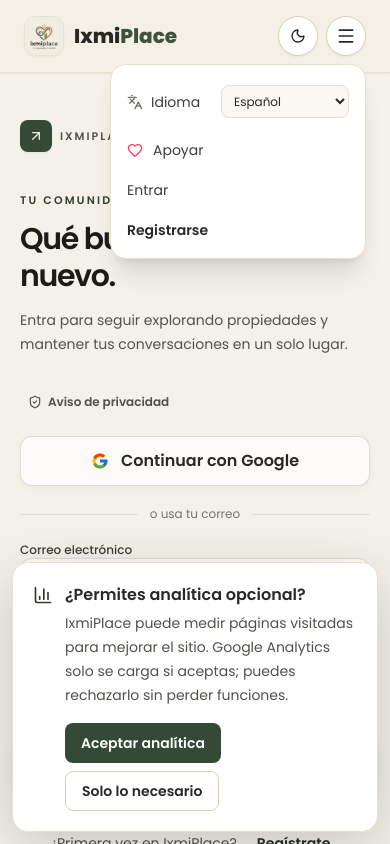
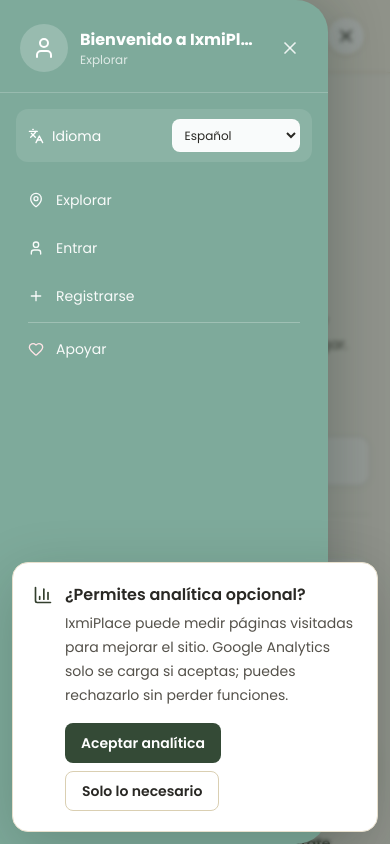
Before and after one commit to PixelCraftDavid/ixmiplace, a React (Vite) app: page /login in a window 390 px wide. Both pictures are taken after a click on the button 346 px from the left and 36 px from the top of the page. Shown: the top 844 px of the page. Built offline with nearby package versions, Linux system fonts and the light colour scheme; no server answers.

Commit message:
diseño responsivo lateral

```diff
--- a/src/components/layout/Navbar.tsx
+++ b/src/components/layout/Navbar.tsx
@@ -1,6 +1,6 @@
 import { useState, useRef, useEffect } from 'react';
 import { Link, useLocation, useNavigate } from 'react-router-dom';
-import { LogOut, Heart, Home, ChevronDown, User, ShieldCheck, Bell, Moon, Sun, Mail, Settings, Languages, Plus, Menu } from 'lucide-react';
+import { LogOut, Heart, Home, ChevronDown, User, ShieldCheck, Bell, Moon, Sun, Mail, Settings, Languages, Plus, Menu, X, MapPin } from 'lucide-react';
 import { signOut } from 'firebase/auth';
 import { auth } from '@/lib/firebase';
 import { useAuth } from '@/features/auth/AuthContext';
@@ -14,6 +14,7 @@
   const { pathname } = useLocation();
   const overDarkHero = pathname === '/';
   const [menuOpen, setMenuOpen] = useState(false);
+  const [mobileDrawerOpen, setMobileDrawerOpen] = useState(false);
   const [darkMode, setDarkMode] = useState(() => document.documentElement.classList.contains('dark'));
   const menuRef = useRef<HTMLDivElement>(null);
 
@@ -83,6 +84,29 @@
     setMenuOpen(false);
   }
 
+  function closeMobileDrawer() {
+    setMobileDrawerOpen(false);
+  }
+
+  useEffect(() => {
+    if (!mobileDrawerOpen) return;
+    const previousOverflow = document.body.style.overflow;
+    document.body.style.overflow = 'hidden';
+    const handleKeyDown = (event: KeyboardEvent) => {
+      if (event.key === 'Escape') closeMobileDrawer();
+    };
+    window.addEventListener('keydown', handleKeyDown);
+    return () => {
+      document.body.style.overflow = previousOverflow;
+      window.removeEventListener('keydown', handleKeyDown);
+    };
+  }, [mobileDrawerOpen]);
+
+  useEffect(() => {
+    closeMobileDrawer();
+    closeMenu();
+  }, [pathname]);
+
   function toggleTheme() {
     const nextDarkMode = !darkMode;
     setDarkMode(nextDarkMode);
@@ -134,13 +158,13 @@
             to="/apoyar"
             aria-label={t('nav.support')}
             title={t('nav.support')}
-            className="motion-ease group hidden h-10 w-10 shrink-0 items-center justify-center rounded-full border border-rose-300/40 bg-[#d95848] text-white shadow-[0_4px_16px_rgba(117,35,28,0.22)] transition duration-300 hover:-translate-y-0.5 hover:bg-[#c94d40] hover:shadow-[0_8px_22px_rgba(117,35,28,0.28)] active:translate-y-0 focus-visible:outline-none focus-visible:ring-2 focus-visible:ring-rose-300 focus-visible:ring-offset-2 focus-visible:ring-offset-[#1c211a] sm:inline-flex sm:w-auto sm:gap-1.5 sm:px-3"
+            className="motion-ease group inline-flex h-10 w-10 shrink-0 items-center justify-center rounded-full border border-rose-300/40 bg-[#d95848] text-white shadow-[0_4px_16px_rgba(117,35,28,0.22)] transition duration-300 hover:-translate-y-0.5 hover:bg-[#c94d40] hover:shadow-[0_8px_22px_rgba(117,35,28,0.28)] active:translate-y-0 focus-visible:outline-none focus-visible:ring-2 focus-visible:ring-rose-300 focus-visible:ring-offset-2 focus-visible:ring-offset-[#1c211a] sm:w-auto sm:gap-1.5 sm:px-3"
           >
             <Heart className="h-4 w-4 fill-current transition-transform duration-300 group-hover:scale-110 group-active:scale-95" />
-            <span className="hidden text-sm font-semibold sm:inline">{t('nav.supportShort')}</span>
+            <span className="sr-only sm:not-sr-only sm:text-sm sm:font-semibold">{t('nav.supportShort')}</span>
           </Link>
           {fbUser ? (
-            <div className="relative" ref={menuRef}>
+            <div className="relative hidden sm:block" ref={menuRef}>
               {/* Botón que abre/cierra el menú */}
               <button
                 type="button"
@@ -284,38 +308,86 @@
               >
                 {t('nav.register')}
               </Link>
-              <div className="relative sm:hidden" ref={menuRef}>
+            </>
+          )}
           <button
             type="button"
-                  onClick={() => setMenuOpen((open) => !open)}
+            onClick={() => setMobileDrawerOpen((open) => !open)}
             aria-label={t('nav.account')}
-                  aria-haspopup="true"
-                  aria-expanded={menuOpen}
-                  className={`flex h-10 w-10 items-center justify-center rounded-full border backdrop-blur-md transition ${overDarkHero ? 'border-white/30 bg-white/10 text-white hover:bg-white/20' : 'border-cream-300 bg-white text-ink-700 shadow-sm hover:bg-cream-50 dark:border-white/20 dark:bg-white/10 dark:text-ink-50 dark:hover:bg-white/20'}`}
+            aria-expanded={mobileDrawerOpen}
+            aria-controls="mobile-navigation-drawer"
+            className={`flex h-10 w-10 items-center justify-center rounded-full border backdrop-blur-md transition sm:hidden ${overDarkHero ? 'border-white/30 bg-white/10 text-white hover:bg-white/20' : 'border-cream-300 bg-white text-ink-700 shadow-sm hover:bg-cream-50 dark:border-white/20 dark:bg-white/10 dark:text-ink-50 dark:hover:bg-white/20'}`}
           >
-                  <Menu className="h-5 w-5" aria-hidden="true" />
+            {mobileDrawerOpen ? <X className="h-5 w-5" aria-hidden="true" /> : <Menu className="h-5 w-5" aria-hidden="true" />}
           </button>
-                {menuOpen && (
-                  <div className="absolute right-0 mt-2 w-64 overflow-hidden rounded-2xl border border-cream-200 bg-white py-2 text-ink-700 shadow-xl dark:border-[#4b5847] dark:bg-[#242a22] dark:text-ink-50">
-                    <label className="flex items-center justify-between gap-3 px-4 py-3 text-sm text-ink-600 dark:text-ink-200">
-                      <span className="inline-flex items-center gap-2"><Languages className="h-4 w-4 text-ink-400" aria-hidden="true" />{t('language.label')}</span>
-                      <select aria-label={t('language.label')} value={locale} onChange={(event) => setLocale(event.target.value as Locale)} className="max-w-32 rounded-lg border border-cream-200 bg-cream-50 px-2 py-1.5 text-xs text-ink-700 outline-none focus-visible:ring-2 focus-visible:ring-brand-500 dark:border-white/10 dark:bg-white/[0.06] dark:text-white">
+        </nav>
+      </div>
+    </header>
+      <div
+        className={`fixed inset-0 z-[60] transition-opacity duration-300 ease-out motion-reduce:transition-none sm:hidden ${mobileDrawerOpen ? 'opacity-100' : 'pointer-events-none opacity-0'}`}
+        aria-hidden={!mobileDrawerOpen}
+      >
+        <button
+          type="button"
+          tabIndex={mobileDrawerOpen ? 0 : -1}
+          onClick={closeMobileDrawer}
+          aria-label={t('nav.closeMenu')}
+          className="absolute inset-0 h-full w-full bg-[#142019]/45 backdrop-blur-[2px]"
+        />
+        <aside
+          id="mobile-navigation-drawer"
+          role="dialog"
+          aria-modal={mobileDrawerOpen}
+          aria-label={t('nav.primary')}
+          inert={!mobileDrawerOpen}
+          className={`absolute inset-y-0 left-0 flex w-[min(84vw,21rem)] flex-col overflow-hidden rounded-r-[2rem] bg-[#7eaa9b] text-white shadow-[12px_0_45px_rgba(19,39,31,0.22)] transition-transform duration-300 ease-[cubic-bezier(0.22,1,0.36,1)] motion-reduce:transition-none dark:bg-[#26392f] ${mobileDrawerOpen ? 'translate-x-0' : '-translate-x-full'}`}
+        >
+          <div className="flex items-center gap-3 border-b border-white/20 px-5 pb-5 pt-[max(1.5rem,env(safe-area-inset-top))]">
+            {profile?.photoURL ? (
+              <img src={profile.photoURL} alt="" referrerPolicy="no-referrer" className="h-12 w-12 rounded-full border-2 border-white/50 object-cover shadow-sm" />
+            ) : (
+              <span className="flex h-12 w-12 items-center justify-center rounded-full bg-white/20 text-white"><User className="h-6 w-6" /></span>
+            )}
+            <div className="min-w-0 flex-1">
+              <p className="truncate text-base font-bold">{profile?.displayName ?? (fbUser ? t('nav.user') : t('nav.guest'))}</p>
+              <p className="truncate text-xs text-white/75">{fbUser?.email ?? t('nav.explore')}</p>
+            </div>
+            <button type="button" onClick={closeMobileDrawer} aria-label={t('nav.closeMenu')} className="flex h-9 w-9 items-center justify-center rounded-full text-white/85 transition hover:bg-white/15 hover:text-white focus-visible:outline-none focus-visible:ring-2 focus-visible:ring-white">
+              <X className="h-5 w-5" aria-hidden="true" />
+            </button>
+          </div>
+
+          <label className="mx-4 mt-4 flex items-center justify-between gap-3 rounded-xl bg-white/10 px-3 py-2.5 text-sm">
+            <span className="inline-flex items-center gap-2"><Languages className="h-4 w-4" aria-hidden="true" />{t('language.label')}</span>
+            <select aria-label={t('language.label')} value={locale} onChange={(event) => setLocale(event.target.value as Locale)} className="max-w-32 rounded-lg border border-white/30 bg-white/95 px-2 py-1.5 text-xs text-ink-700 outline-none focus-visible:ring-2 focus-visible:ring-white">
               <option value="es">{t('language.spanish')}</option>
               <option value="en">{t('language.english')}</option>
               <option value="ote">{t('language.hnahnu')}</option>
             </select>
           </label>
-                    <Link to="/apoyar" onClick={closeMenu} className="flex items-center gap-2.5 px-4 py-2.5 text-sm text-ink-600 transition hover:bg-cream-100 dark:text-ink-200 dark:hover:bg-white/[0.07]"><Heart className="h-4 w-4 text-rose-500" />{t('nav.supportShort')}</Link>
-                    <Link to="/login" onClick={closeMenu} className="flex items-center gap-2.5 px-4 py-2.5 text-sm text-ink-600 transition hover:bg-cream-100 dark:text-ink-200 dark:hover:bg-white/[0.07]">{t('nav.login')}</Link>
-                    <Link to="/register" onClick={closeMenu} className="flex items-center gap-2.5 px-4 py-2.5 text-sm font-semibold text-ink-700 transition hover:bg-cream-100 dark:text-ink-50 dark:hover:bg-white/[0.07]">{t('nav.register')}</Link>
+
+          <nav aria-label={t('nav.primary')} className="mt-4 flex-1 space-y-1 overflow-y-auto px-3 pb-4">
+            <Link to="/" onClick={closeMobileDrawer} aria-current={pathname === '/' ? 'page' : undefined} className={`flex items-center gap-3 rounded-full px-4 py-3 text-sm transition duration-200 hover:bg-white/15 ${pathname === '/' ? 'bg-white text-[#426c5f] shadow-sm' : 'text-white/95'}`}><MapPin className="h-4 w-4" aria-hidden="true" />{t('nav.explore')}</Link>
+            {fbUser ? <>
+              <Link to="/perfil" onClick={closeMobileDrawer} className="flex items-center gap-3 rounded-full px-4 py-3 text-sm text-white/95 transition duration-200 hover:bg-white/15"><Settings className="h-4 w-4" aria-hidden="true" />{t('nav.editProfile')}</Link>
+              <Link to="/mis-publicaciones" onClick={closeMobileDrawer} className="flex items-center gap-3 rounded-full px-4 py-3 text-sm text-white/95 transition duration-200 hover:bg-white/15"><Home className="h-4 w-4" aria-hidden="true" />{t('nav.myListings')}</Link>
+              <Link to="/favoritos" onClick={closeMobileDrawer} className="flex items-center gap-3 rounded-full px-4 py-3 text-sm text-white/95 transition duration-200 hover:bg-white/15"><Heart className="h-4 w-4" aria-hidden="true" />{t('nav.favorites')}</Link>
+              <Link to="/notificaciones" onClick={closeMobileDrawer} className="flex items-center gap-3 rounded-full px-4 py-3 text-sm text-white/95 transition duration-200 hover:bg-white/15"><Bell className="h-4 w-4" aria-hidden="true" />{t('nav.notifications')}</Link>
+              <Link to="/mensajes" onClick={closeMobileDrawer} className="flex items-center gap-3 rounded-full px-4 py-3 text-sm text-white/95 transition duration-200 hover:bg-white/15"><Mail className="h-4 w-4" aria-hidden="true" />{t('nav.messages')}</Link>
+              {profile?.role === 'admin' && <Link to="/admin" onClick={closeMobileDrawer} className="flex items-center gap-3 rounded-full px-4 py-3 text-sm text-white/95 transition duration-200 hover:bg-white/15"><ShieldCheck className="h-4 w-4" aria-hidden="true" />{t('nav.admin')}</Link>}
+            </> : <>
+              <Link to="/login" onClick={closeMobileDrawer} className="flex items-center gap-3 rounded-full px-4 py-3 text-sm text-white/95 transition duration-200 hover:bg-white/15"><User className="h-4 w-4" aria-hidden="true" />{t('nav.login')}</Link>
+              <Link to="/register" onClick={closeMobileDrawer} className="flex items-center gap-3 rounded-full px-4 py-3 text-sm text-white/95 transition duration-200 hover:bg-white/15"><Plus className="h-4 w-4" aria-hidden="true" />{t('nav.register')}</Link>
+            </>}
+            <div className="mx-4 my-3 border-t border-white/25" />
+            <Link to="/apoyar" onClick={closeMobileDrawer} className="flex items-center gap-3 rounded-full px-4 py-3 text-sm text-white/95 transition duration-200 hover:bg-white/15"><Heart className="h-4 w-4 text-rose-100" aria-hidden="true" />{t('nav.supportShort')}</Link>
+          </nav>
+
+          {fbUser && <div className="border-t border-white/20 p-3 pb-[max(0.75rem,env(safe-area-inset-bottom))]">
+            <button type="button" onClick={() => { closeMobileDrawer(); void logout(); }} className="flex w-full items-center gap-3 rounded-full px-4 py-3 text-left text-sm text-white/95 transition hover:bg-white/15"><LogOut className="h-4 w-4" aria-hidden="true" />{t('nav.logout')}</button>
+          </div>}
+        </aside>
       </div>
-                )}
-              </div>
-            </>
-          )}
-        </nav>
-      </div>
-    </header>
       {fbUser && (
         <nav aria-label={t('nav.primary')} className="fixed inset-x-0 bottom-0 z-50 border-t border-cream-200 bg-cream/95 shadow-[0_-8px_28px_rgba(27,32,24,0.09)] backdrop-blur-xl dark:border-[#4b5847] dark:bg-[#1c211a]/95 sm:hidden" style={{ paddingBottom: 'env(safe-area-inset-bottom)' }}>
           <div className="mx-auto grid h-[4.25rem] max-w-lg grid-cols-5 items-center px-1">
--- a/src/lib/i18n.tsx
+++ b/src/lib/i18n.tsx
@@ -29,6 +29,8 @@
     'nav.admin': 'Panel de administrador',
     'nav.logout': 'Salir',
     'nav.user': 'Usuario',
+    'nav.guest': 'Bienvenido a IxmiPlace',
+    'nav.closeMenu': 'Cerrar menú',
     'hero.eyebrow': 'Vivienda local · Ixmiquilpan, Hidalgo',
     'hero.titleOne': 'Encuentra tu',
     'hero.titleTwo': 'lugar en',
@@ -96,6 +98,8 @@
     'nav.admin': 'Admin panel',
     'nav.logout': 'Sign out',
     'nav.user': 'User',
+    'nav.guest': 'Welcome to IxmiPlace',
+    'nav.closeMenu': 'Close menu',
     'hero.eyebrow': 'Local housing · Ixmiquilpan, Hidalgo',
     'hero.titleOne': 'Find your',
     'hero.titleTwo': 'place in',
@@ -165,6 +169,8 @@
     'nav.admin': 'Ra panel administrador',
     'nav.logout': 'Pädi',
     'nav.user': 'Mäsu',
+    'nav.guest': 'Hñäki IxmiPlace',
+    'nav.closeMenu': 'Padi ra menú',
     'hero.eyebrow': 'Njaua · Ixmiquilpan, Hidalgo',
     'hero.titleOne': 'Hñäki',
     'hero.titleTwo': 'ra hnini',
```
Lines whose indentation alone changed are shown as unchanged.
